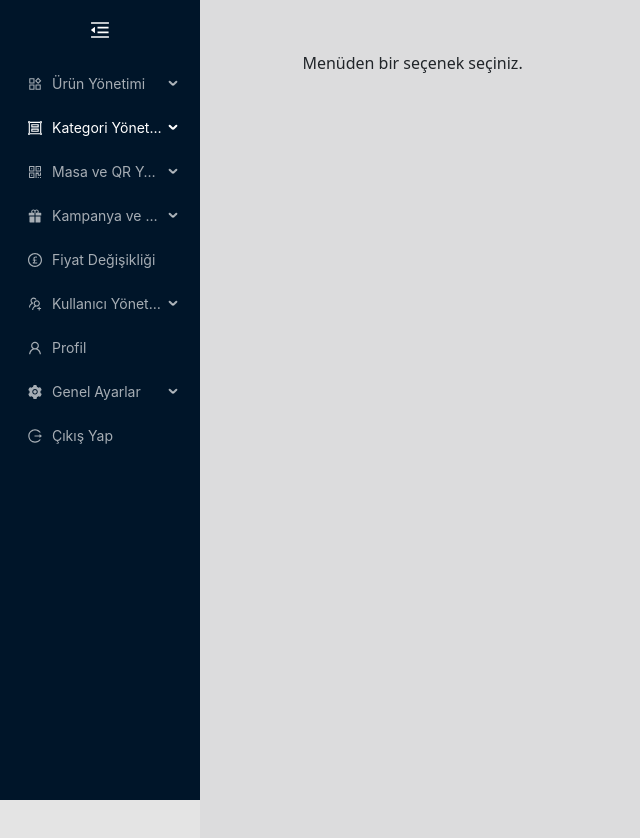
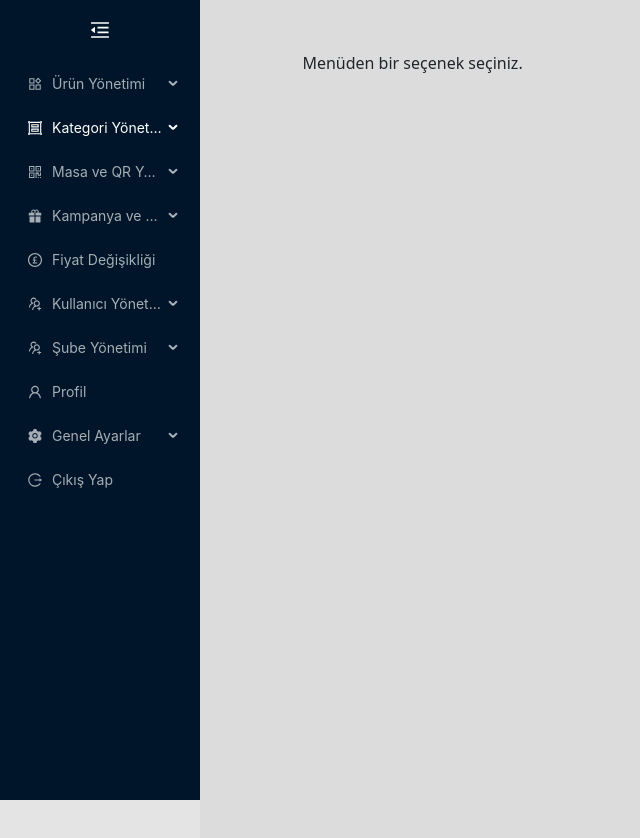
Before and after one commit to Ahmethulusi/QRMenu-App, a React (Vite) app in the folder frontend/: page / in a window 1280 px wide. Shown: the top 838 px of the page, without its empty margins (0-640 px from the left). Built offline with nearby package versions, Linux system fonts and the light colour scheme.

Commit message:
bi degisiklik

```diff
--- a/frontend/src/components/Menu.jsx
+++ b/frontend/src/components/Menu.jsx
@@ -140,8 +140,16 @@ const SidebarMenu = ({ setSelectedComponent }) => {
       label: 'Kullanıcı Yönetimi',
       children: [
         { key: 'Roles', label: 'Kullanıcı Roller ' },
-        { key: 'BusinessManagement', label: 'İşletme Yönetimi' },
         { key: 'Auth', label: 'Yetkilendirme Ayarları' },
+      ],
+    },
+    {
+      key: 'UserManagement',
+      icon: <UsergroupAddOutlined />,
+      label: 'Şube Yönetimi',
+      children: [
+        { key: 'BusinessManagement', label: 'Şubeler' },
+        { key: 'BusinessManagement', label: 'Ürünler' },
       ],
     },
     { key: 'Profile', icon: <UserOutlined />, label: 'Profil ' },
```
